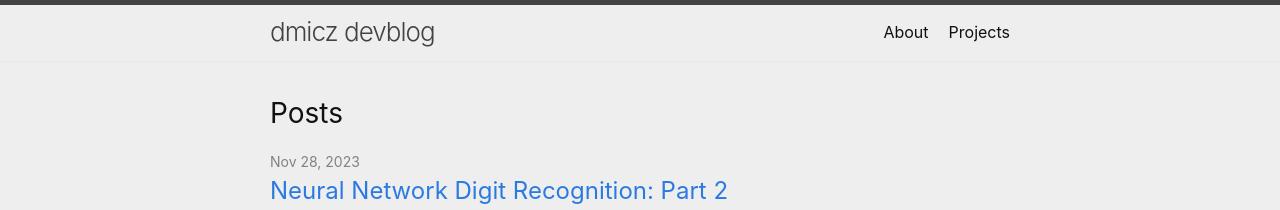
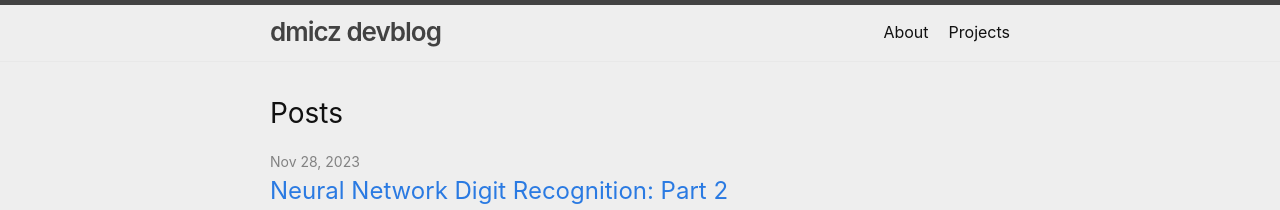
Before and after one commit to dmicz/dmicz.github.io, a Jekyll site: the page built from docs/index.markdown, in a window 1280 px wide. Shown: the top 210 px of the page. Built offline with Jekyll 4.4.1, drawn with Linux system fonts in a browser that asks for light colours.

Commit message:
Add favicon and change title style

```diff
--- a/docs/_includes/head.html
+++ b/docs/_includes/head.html
@@ -4,6 +4,7 @@
   <meta name="viewport" content="width=device-width, initial-scale=1">
   {%- seo -%}
   <link rel="stylesheet" href="{{ "/assets/main.css" | relative_url }}">
+  <link rel="icon" type="image/x-icon" href="/assets/img/favicon.ico">
   {%- feed_meta -%}
   {%- if jekyll.environment == 'production' and site.google_analytics -%}
     {%- include google-analytics.html -%}
--- a/docs/_sass/minima/_layout.scss
+++ b/docs/_sass/minima/_layout.scss
@@ -12,7 +12,7 @@
 
 .site-title {
   @include relative-font-size(1.625);
-  font-weight: 300;
+  font-weight: 600;
   line-height: $base-line-height * $base-font-size * 2.25;
   letter-spacing: -1px;
   margin-bottom: 0;
```
Also changed, not shown: docs/assets/img/favicon.ico (added).
